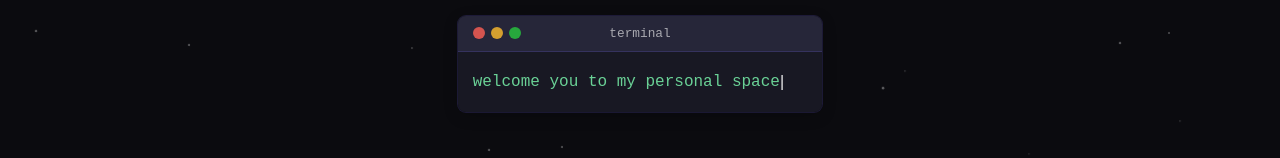
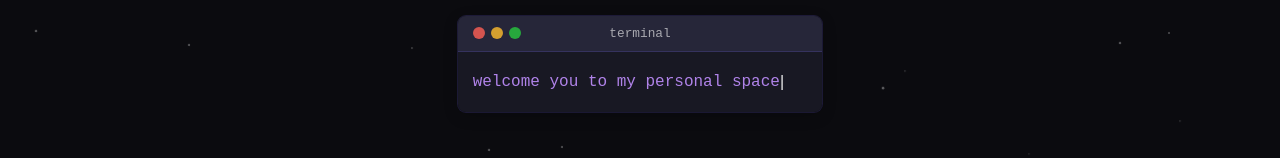
Before and after one commit to KindImagination/simple_blog, a Nuxt app: page / in a window 1280 px wide. Shown: the part 281-439 px from the top of the page. Built offline with nearby package versions, Linux system fonts and the light colour scheme; no server answers.

Commit message:
style: update typing text color on homepage for improved visual consistency

```diff
--- a/pages/index.vue
+++ b/pages/index.vue
@@ -218,7 +218,7 @@ onUnmounted(() => {
 .typing-text {
   font-family: monospace;
   font-size: 1rem;
-  color: rgba(115, 230, 163, 0.9);
+  color: rgba(193, 143, 255, 0.9);
 }
 
 .background-effects {
```
